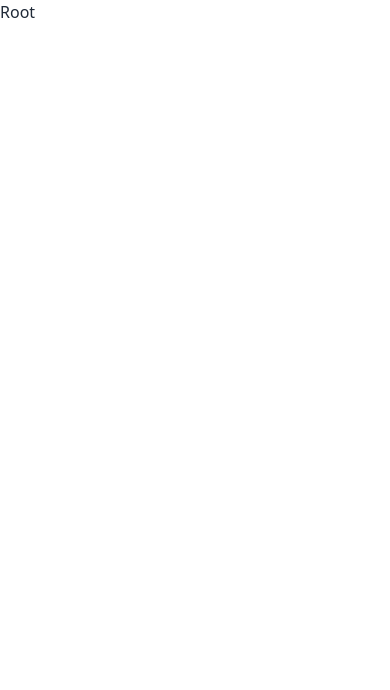
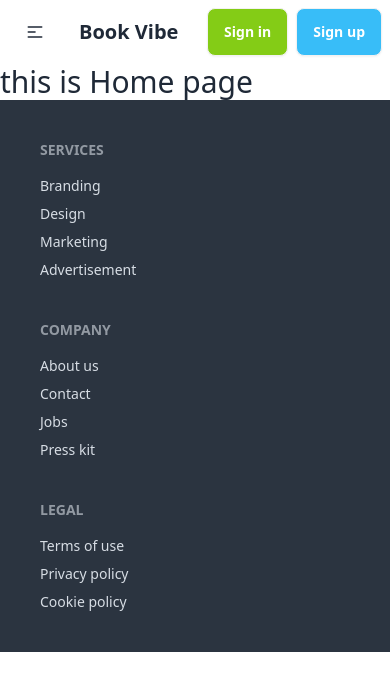
Before and after one commit to tammyKhan/Book-Vibe, a React (Vite) app: page / in a window 390 px wide. Shown: the top 690 px of the page. Built offline with nearby package versions, Linux system fonts and the light colour scheme.

Commit message:
nested route and navbar setup

```diff
--- /dev/null
+++ b/src/components/Dashboard/Dashboard.jsx
@@ -0,0 +1,11 @@
+import React from 'react';
+
+const Dashboard = () => {
+  return (
+    <div>
+      <h2 className='text-5xl'>DashBoard</h2>
+    </div>
+  );
+};
+
+export default Dashboard;
--- /dev/null
+++ b/src/components/ErrorPage/ErrorPage.jsx
@@ -0,0 +1,12 @@
+import React from 'react';
+
+const ErrorPage = () => {
+  return (
+    <div className='text-center'>
+        <h2 className='text-5xl'>Page not found</h2>
+        <h2 className='text-3xl'>status: 4O4</h2>
+    </div>
+  );
+};
+
+export default ErrorPage;
--- /dev/null
+++ b/src/components/Footer/Footer.jsx
@@ -0,0 +1,30 @@
+import React from 'react';
+
+const Footer = () => {
+  return (
+    <footer className="footer bg-neutral text-neutral-content p-10">
+    <nav>
+      <h6 className="footer-title">Services</h6>
+      <a className="link link-hover">Branding</a>
+      <a className="link link-hover">Design</a>
+      <a className="link link-hover">Marketing</a>
+      <a className="link link-hover">Advertisement</a>
+    </nav>
+    <nav>
+      <h6 className="footer-title">Company</h6>
+      <a className="link link-hover">About us</a>
+      <a className="link link-hover">Contact</a>
+      <a className="link link-hover">Jobs</a>
+      <a className="link link-hover">Press kit</a>
+    </nav>
+    <nav>
+      <h6 className="footer-title">Legal</h6>
+      <a className="link link-hover">Terms of use</a>
+      <a className="link link-hover">Privacy policy</a>
+      <a className="link link-hover">Cookie policy</a>
+    </nav>
+  </footer>
+  );
+};
+
+export default Footer;
--- /dev/null
+++ b/src/components/Home/Home.jsx
@@ -0,0 +1,11 @@
+import React from 'react';
+
+const Home = () => {
+  return (
+    <div>
+      <h2 className='text-3xl'>this is Home page</h2>
+    </div>
+  );
+};
+
+export default Home;
--- /dev/null
+++ b/src/components/Navbar/NavBar.jsx
@@ -0,0 +1,50 @@
+import React from 'react';
+
+const NavBar = () => {
+
+const links = <>
+   <li><a>Home</a></li>
+   <li><a>Listed Books</a></li>
+   <li><a>Pages to read</a></li>
+</>
+
+  return (
+    <div className="navbar bg-base-100">
+  <div className="navbar-start">
+    <div className="dropdown">
+      <div tabIndex={0} role="button" className="btn btn-ghost lg:hidden">
+        <svg
+          xmlns="http://www.w3.org/2000/svg"
+          className="h-5 w-5"
+          fill="none"
+          viewBox="0 0 24 24"
+          stroke="currentColor">
+          <path
+            strokeLinecap="round"
+            strokeLinejoin="round"
+            strokeWidth="2"
+            d="M4 6h16M4 12h8m-8 6h16" />
+        </svg>
+      </div>
+      <ul
+        tabIndex={0}
+        className="menu menu-sm dropdown-content bg-base-100 rounded-box z-[1] mt-3 w-52 p-2 shadow">
+          {links}
+      </ul>
+    </div>
+    <a className="btn btn-ghost text-xl font-extrabold">Book Vibe</a>
+  </div>
+  <div className="navbar-center hidden lg:flex">
+    <ul className="menu menu-horizontal px-1">
+          {links}
+    </ul>
+  </div>
+  <div className="navbar-end gap-2">
+    <a className="btn bg-lime-500 text-white">Sign in</a>
+    <a className="btn bg-sky-400 text-white">Sign up</a>
+  </div>
+</div>
+  );
+};
+
+export default NavBar;
--- a/src/components/Root/Root.jsx
+++ b/src/components/Root/Root.jsx
@@ -1,9 +1,14 @@
 import React from 'react';
+import NavBar from '../Navbar/NavBar';
+import Footer from '../Footer/Footer';
+import { Outlet } from 'react-router-dom';
 
 const Root = () => {
   return (
     <div>
-      Root
+       <NavBar></NavBar>
+        <Outlet></Outlet>
+       <Footer></Footer>
     </div>
   );
 };
--- a/src/main.jsx
+++ b/src/main.jsx
@@ -7,11 +7,25 @@
   RouterProvider,
 } from "react-router-dom";
 import Root from './components/Root/Root';
+import ErrorPage from './components/ErrorPage/ErrorPage';
+import Home from './components/Home/Home';
+import Dashboard from './components/Dashboard/Dashboard';
 
 const router = createBrowserRouter([
   {
     path: "/",
     element: <Root></Root>,
+    errorElement: <ErrorPage></ErrorPage>,
+    children: [
+      {
+        path: '/',
+        element: <Home></Home>
+      },
+      {
+        path: 'dashboard',
+        element: <Dashboard></Dashboard>
+      }
+    ]
   },
 ]);
 
```
